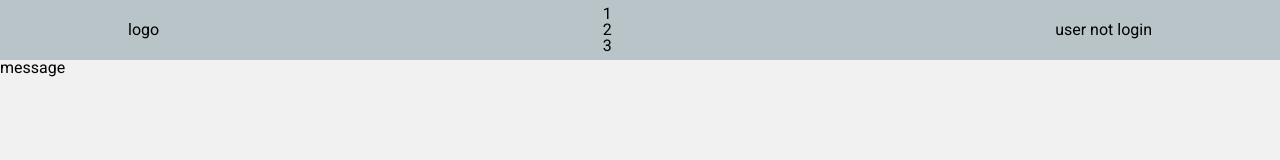
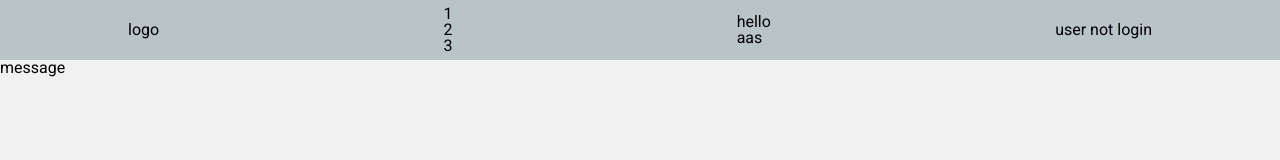
Before and after one commit to grage03/prello, a React (Create React App) app: page / in a window 1280 px wide. Shown: the top 160 px of the page. Built offline with nearby package versions, Linux system fonts and the light colour scheme.

Commit message:
fix(app): eslint

```diff
--- a/package.json
+++ b/package.json
@@ -54,7 +54,6 @@
     "eslint-config-airbnb": "^19.0.4",
     "eslint-import-resolver-typescript": "^2.5.0",
     "eslint-plugin-import": "^2.25.4",
-    "eslint-plugin-jsx-a11y": "^6.5.1",
     "eslint-plugin-react": "^7.28.0",
     "eslint-plugin-react-hooks": "^4.3.0",
     "node-sass": "^7.0.1"
--- a/src/core/components/Header/index.tsx
+++ b/src/core/components/Header/index.tsx
@@ -3,6 +3,7 @@ import React, { useContext } from 'react'
 import './styles/style.sass'
 
 import { UserContext } from '../../../domain/user/store'
+import { UiHint } from '../ui-components/Hint'
 
 export const Header = () => {
   const { user } = useContext(UserContext)
@@ -22,6 +23,13 @@ export const Header = () => {
         </nav>
       </div>
 
+      <UiHint>
+        <h2 key="trigger">hello</h2>
+        <div>
+          <h1>ну привет</h1>
+        </div>
+      </UiHint>
+
       {
         user.getUser()
           ? <button type="button">log in</button>
--- a/src/core/components/index.ts
+++ b/src/core/components/index.ts
@@ -1,10 +1,11 @@
 import { NotFound } from './NotFound'
 import { Header } from './Header'
 
-import { UiButton } from './ui-components/Button'
+import { UiButton, UiSelect } from './ui-components'
 
 export {
   NotFound,
   Header,
   UiButton,
+  UiSelect,
 }
--- a/src/core/components/ui-components/Hint/index.tsx
+++ b/src/core/components/ui-components/Hint/index.tsx
@@ -1,9 +1,15 @@
 import React from 'react'
+import { UiHintProps } from './interface'
+import { useSlots } from '../../../hooks/useSlots/useSlots'
 
-export const UiSelect = () => {
+export const UiHint = ({ children }: UiHintProps) => {
+  const slots = useSlots({ children })
+
+  console.log(slots)
   return (
     <div>
-
+      {slots.trigger}
+      <h1>aas</h1>
     </div>
   )
 }
--- /dev/null
+++ b/src/core/components/ui-components/Hint/interface/index.ts
@@ -0,0 +1,5 @@
+import { ReactElement } from 'react'
+
+export interface UiHintProps {
+  children: ReactElement | ReactElement[]
+}
--- a/src/core/components/ui-components/Select/index.tsx
+++ b/src/core/components/ui-components/Select/index.tsx
@@ -2,7 +2,7 @@ import React, { useState } from 'react'
 import { SelectProps } from './interface'
 import './style/style.sass'
 
-  // TODO add animation, add the ability to close when clicking outside the component, also the arrow icon
+// TODO add animation, add the ability to close when clicking outside the component, also the arrow icon
 
 export const UiSelect = ({ label, selectItems, onClickItem }: SelectProps) => {
   const [ selectItem, setSelectItem ] = useState(label)
--- /dev/null
+++ b/src/core/components/ui-components/index.ts
@@ -0,0 +1,4 @@
+import { UiButton } from './Button'
+import { UiSelect } from './Select'
+
+export { UiSelect, UiButton }
--- a/src/core/hooks/useSlots/useSlots.ts
+++ b/src/core/hooks/useSlots/useSlots.ts
@@ -1,9 +1,12 @@
-import { useMemo, Children, isValidElement, ReactElement } from 'react'
+import {
+  useMemo, Children, isValidElement, ReactElement,
+} from 'react'
 
-export type CollectionType = {
+type CollectionType = {
+  content: ReactElement[],
   header?: ReactElement,
-  content: ReactElement[],
-  footer?: ReactElement
+  footer?: ReactElement,
+  trigger?: ReactElement
 }
 
 interface Slots {
@@ -16,10 +19,8 @@ export const useSlots = ({ children }: Slots): CollectionType => {
       content: [],
     }
 
-    Children.forEach(children, child => {
+    Children.forEach(children, (child) => {
       if (!isValidElement(child)) return
-
-      // TODO может быть переписать на collection[child.key] = child и в последующем удалить switch/case + content
 
       switch (child.key) {
         case 'header':
@@ -28,6 +29,9 @@ export const useSlots = ({ children }: Slots): CollectionType => {
         case 'footer':
           collection.footer = child
           break
+        case 'trigger':
+          collection.trigger = child
+          break
         default:
           collection.content.push(child)
           break
@@ -35,5 +39,5 @@ export const useSlots = ({ children }: Slots): CollectionType => {
     })
 
     return collection
-  }, [children])
+  }, [ children ])
 }
--- a/src/core/style/variables.sass
+++ b/src/core/style/variables.sass
@@ -1,4 +1,8 @@
-// COLORS
+/*
+/*  COLORS
+/*
+
+
 
 $deep-water: #003B46
 $ocean: #07575B
```
Also changed, not shown: .eslintrc.json, 2 other files (tests, documents, lock files or other folders).
